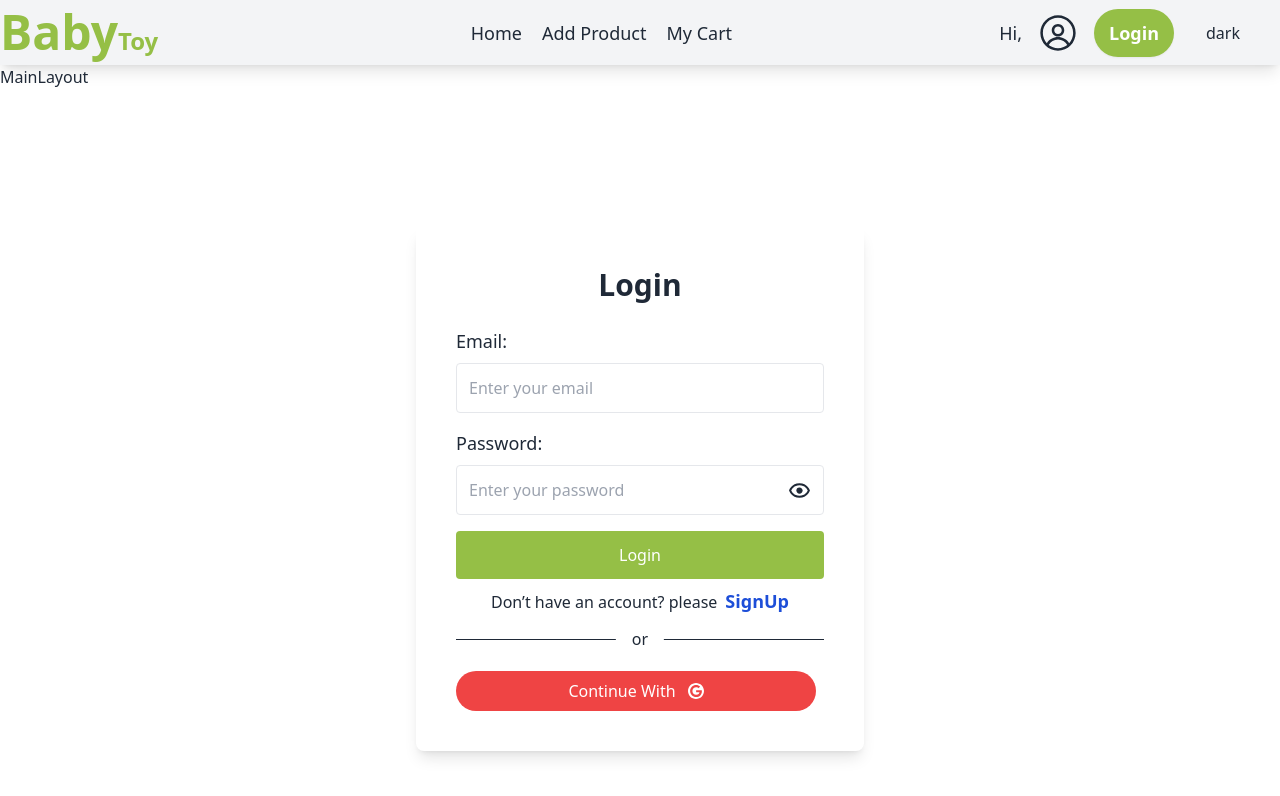
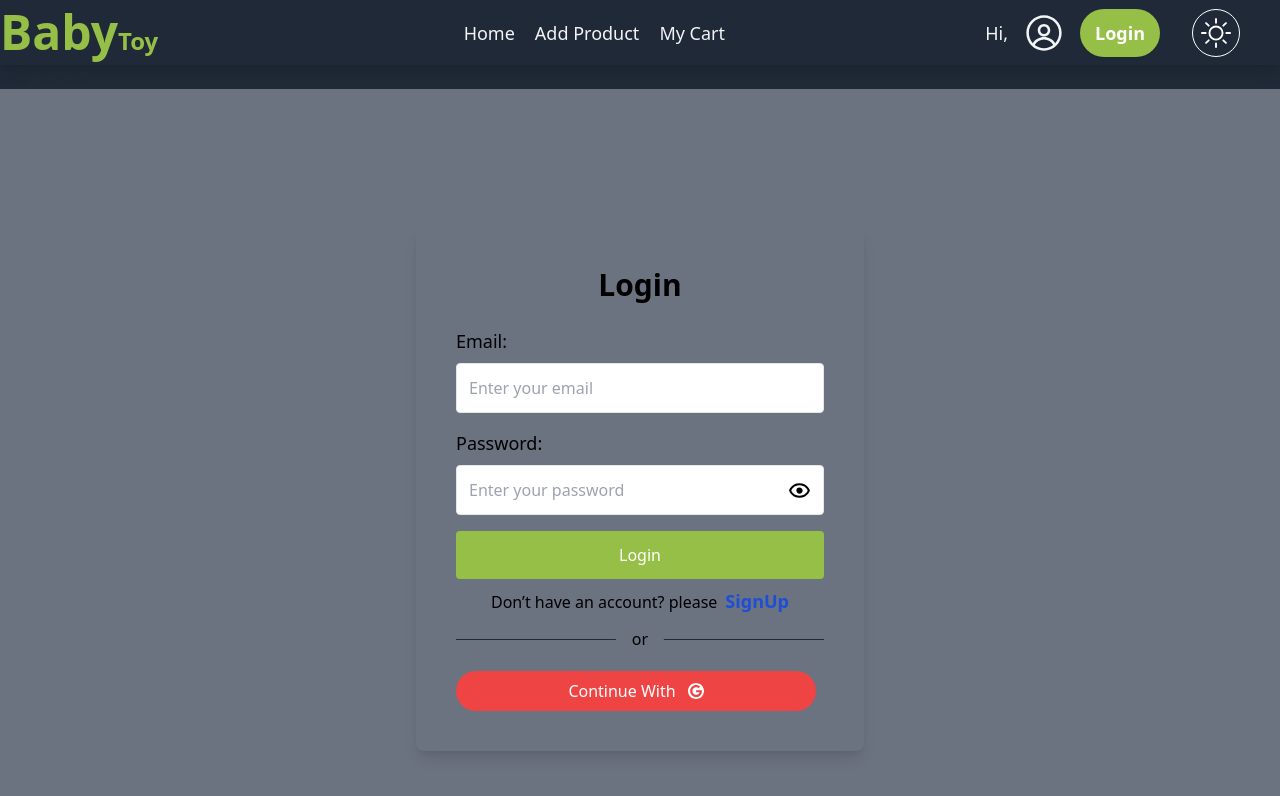
Before and after one commit to mr-tnmy-srkr/baby-toy-store-client-, a React (Vite) app: page /login in a window 1280 px wide. Shown: the top 796 px of the page. Built offline with nearby package versions, Linux system fonts and the light colour scheme; no server answers.

Commit message:
dark/light theme toggle complete

```diff
--- a/index.html
+++ b/index.html
@@ -1,5 +1,5 @@
-<!doctype html>
-<html lang="en" data-theme="light">
+<!DOCTYPE html>
+<html lang="en" class="light" data-theme="light">
   <head>
     <meta charset="UTF-8" />
     <link rel="icon" type="image/svg+xml" href="/vite.svg" />
--- a/src/components/Header/Navbar.jsx
+++ b/src/components/Header/Navbar.jsx
@@ -1,15 +1,18 @@
 import { useState } from "react";
 import { CgCloseR } from "react-icons/cg";
+import { BsSun } from "react-icons/bs";
 import { HiMenuAlt1 } from "react-icons/hi";
+import { MdDarkMode } from "react-icons/md";
 import { RxAvatar } from "react-icons/rx";
 import { Link, NavLink } from "react-router-dom";
 import { toast } from "react-toastify";
-import { useAuthContext } from "../../hook";
+import { useAuthContext, useTheme } from "../../hook";
 
 const Navbar = () => {
   const [isOpen, setIsOpen] = useState(true);
   const { user, logOut } = useAuthContext();
   const [show, setShow] = useState(false);
+  const { theme, toggleTheme } = useTheme();
 
   // console.log(show);
   const NavLinks = (
@@ -170,7 +173,20 @@ const Navbar = () => {
             </Link>
           )}
         </div>
-        <div className="mr-10">dark</div>
+        <div className="mr-10">
+          <button
+            onClick={toggleTheme}
+            className=" btn btn-circle btn-outline hover:bg-white hover:text-black dark:border-white dark:text-white dark:hover:bg-zinc-800 dark:hover:text-white"
+          >
+            <span className="hover:-rotate-90">
+              {theme === "dark" ? (
+                <BsSun size={30} />
+              ) : (
+                <MdDarkMode size={30} />
+              )}
+            </span>
+          </button>
+        </div>
       </div>
     </div>
   );
--- a/src/hook/index.js
+++ b/src/hook/index.js
@@ -1,2 +1,3 @@
 import useAuthContext from "./useAuthContext"
-export {useAuthContext}
+import useTheme from "./useTheme"
+export {useAuthContext,useTheme}
--- /dev/null
+++ b/src/hook/useTheme.jsx
@@ -0,0 +1,33 @@
+import { useEffect, useState } from "react"
+
+const themes = {
+  dark: 'light',
+  light: 'dark'
+}
+
+const useTheme = () => {
+  const [theme, setTheme] = useState('dark')
+
+  const toggleTheme = () => {
+    const _theme = themes[theme]
+    localStorage.setItem('theme', _theme)
+    updateTheme(_theme)
+  }
+
+  const updateTheme = (name) => {
+    setTheme(name)
+    document.querySelector('html')
+      ?.classList.remove(themes[name])
+
+    document.querySelector('html')
+      ?.classList.add(name)
+  }
+  useEffect(() => {
+    const _theme = localStorage.getItem('theme') || 'dark'
+    updateTheme(_theme)
+  }, [])
+
+  return { theme, toggleTheme }
+}
+
+export default useTheme;
```
